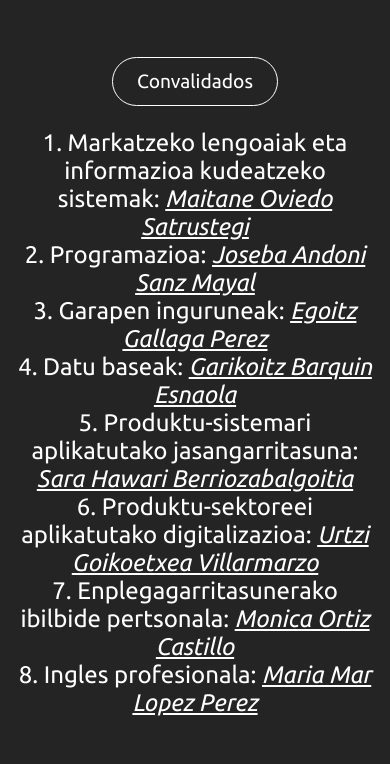
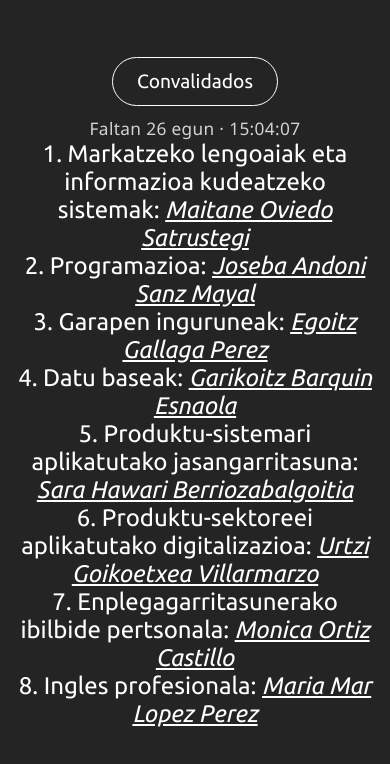
Before and after one commit to zprietof23/Horario, a plain HTML site: page index.html in a window 390 px wide. Shown: the part 938-1702 px from the top of the page. Drawn offline with Linux system fonts and the light colour scheme; a web font is replaced by a local one.

Commit message:
contador

```diff
--- a/index.html
+++ b/index.html
@@ -177,6 +177,15 @@
                 border-color: teal;
             }
 
+            /* Contador de cuenta atrás hasta el 23 de diciembre */
+            #contador {
+                font-size: 0.72rem;
+                font-weight: 300;
+                color: rgba(255, 255, 255, 0.8);
+                margin-top: -8px;
+                letter-spacing: 0.02em;
+            }
+
             /* Ocultar texto de asignaturas convalidadas conservando estructura de tabla */
             td.convalidado-blank {
                 color: transparent !important;
@@ -248,7 +257,9 @@
             </tbody>
         </table>
         <ul>
-            <li><button id="btnConvalidados" class="btn-convalidados" onclick="toggleConvalidados()">Convalidados</button></li>
+            <li><button id="btnConvalidados" class="btn-convalidados" onclick="toggleConvalidados()">Convalidados</button>
+                <div id="contador">Faltan ... egun</div>
+            </li>
             <li>1. Markatzeko lengoaiak eta informazioa kudeatzeko sistemak: <u><i>Maitane Oviedo Satrustegi</i></u></li>
             <li>2. Programazioa: <u><i>Joseba Andoni Sanz Mayal</i></u></li>
             <li>3. Garapen inguruneak: <u><i>Egoitz Gallaga Perez</i></u></li>
@@ -513,6 +524,45 @@
 
             setInterval(highlightSchedule, 1000); // Actualizar cada segundo
             highlightSchedule();
+
+            // CONTADOR CUENTA ATRÁS HASTA EL 23 DE DICIEMBRE
+            (function () {
+                const contador = document.getElementById('contador');
+                if (!contador) return;
+
+                const dosDigitos = (num) => num.toString().padStart(2, '0');
+
+                function actualizarContador() {
+                    const ahora = new Date();
+                    const anio = ahora.getFullYear();
+                    const inicio = new Date(anio, 11, 23, 0, 0, 0);
+                    const fin = new Date(anio, 11, 23, 23, 59, 59);
+
+                    // Durante el día 23 se muestra el saludo
+                    if (ahora >= inicio && ahora <= fin) {
+                        contador.textContent = '🎄 Gabonak!';
+                        return;
+                    }
+
+                    // Si ya pasó el 23, cuenta hasta el del año siguiente
+                    const objetivo = ahora < inicio
+                        ? inicio
+                        : new Date(anio + 1, 11, 23, 0, 0, 0);
+
+                    const faltan = Math.max(0, objetivo.getTime() - ahora.getTime());
+                    const totalSegundos = Math.floor(faltan / 1000);
+                    const dias = Math.floor(totalSegundos / 86400);
+                    const horas = Math.floor((totalSegundos % 86400) / 3600);
+                    const minutos = Math.floor((totalSegundos % 3600) / 60);
+                    const segundos = totalSegundos % 60;
+
+                    contador.textContent = 'Faltan ' + dias + ' egun · '
+                        + dosDigitos(horas) + ':' + dosDigitos(minutos) + ':' + dosDigitos(segundos);
+                }
+
+                actualizarContador();
+                setInterval(actualizarContador, 1000);
+            })();
         </script>
     </body>
 </html>
```
